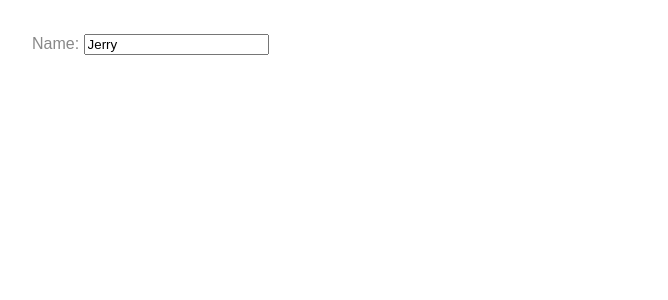
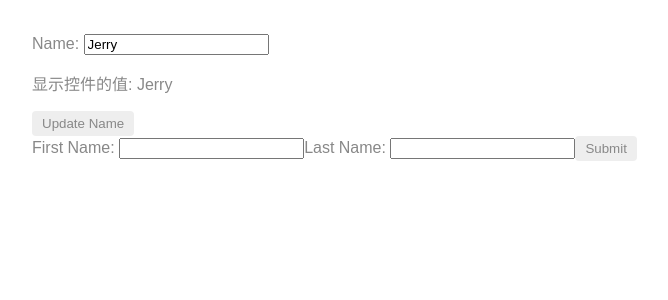
Before and after one commit to wangzixi-diablo/ngDynamic, an Angular app: page / in a window 1280 px wide. Shown: the top 300 px of the page, without its empty margins (0-668 px from the left). Built offline with nearby package versions, Linux system fonts and the light colour scheme.

Commit message:
values.change

```diff
--- a/src/app/ng-content/name-editor.component.html
+++ b/src/app/ng-content/name-editor.component.html
@@ -1,2 +1,16 @@
 <label for="name">Name: </label>
 <input id="name" type="text" [formControl]="name">
+
+<p>显示控件的值: {{ name.value }}</p>
+
+<button (click)="updateName()">Update Name</button>
+
+<form [formGroup]="profileForm" (ngSubmit)="onSubmit()">
+
+    <label for="first-name">First Name: </label>
+    <input id="first-name" type="text" formControlName="firstName">
+
+    <label for="last-name">Last Name: </label>
+    <input id="last-name" type="text" formControlName="lastName">
+    <button type="submit" [disabled]="!profileForm.valid">Submit</button>
+</form>
--- a/src/app/ng-content/ng-content.component.ts
+++ b/src/app/ng-content/ng-content.component.ts
@@ -1,6 +1,6 @@
 import {AfterViewInit, Component, ContentChildren, QueryList, ViewChild, ViewChildren, OnInit, Directive, Input, ChangeDetectorRef} from '@angular/core';
 import {ContentChildComponent} from './child/content-child.component';
-import { FormControl } from '@angular/forms';
+import { FormControl, FormGroup } from '@angular/forms';
 
 
 @Component({
@@ -73,4 +73,35 @@
 })
 export class NameEditorComponent {
   name = new FormControl('Jerry');
+
+  profileForm = new FormGroup({
+    firstName: new FormControl(''),
+    lastName: new FormControl(''),
+  });
+
+  constructor(){
+    this.name.valueChanges.subscribe(selectedValue => {
+      console.log('value changed: ', selectedValue);
+    });
+
+    this.profileForm.valueChanges.subscribe(
+      value => {
+        console.log('group value: ', value);
+      }
+    );
+  }
+  updateName() {
+    this.name.setValue('Nancy');
+
+    this.profileForm.setValue(
+      {
+        firstName: 'Tom',
+        lastName: "Tom1"
+      }
+    );
+  }
+
+  onSubmit(){
+    console.warn(this.profileForm.value);
+  }
 }
```
